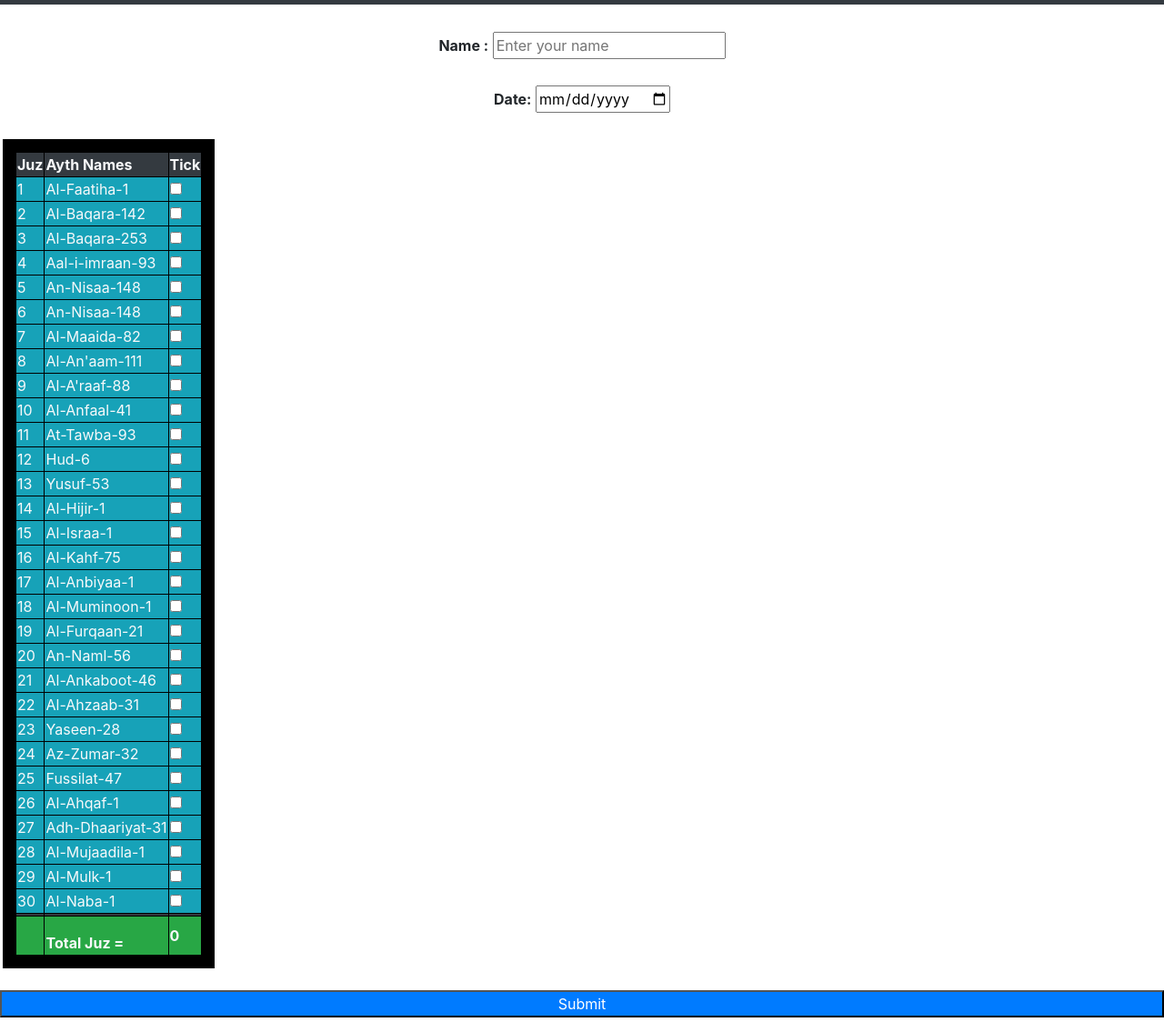
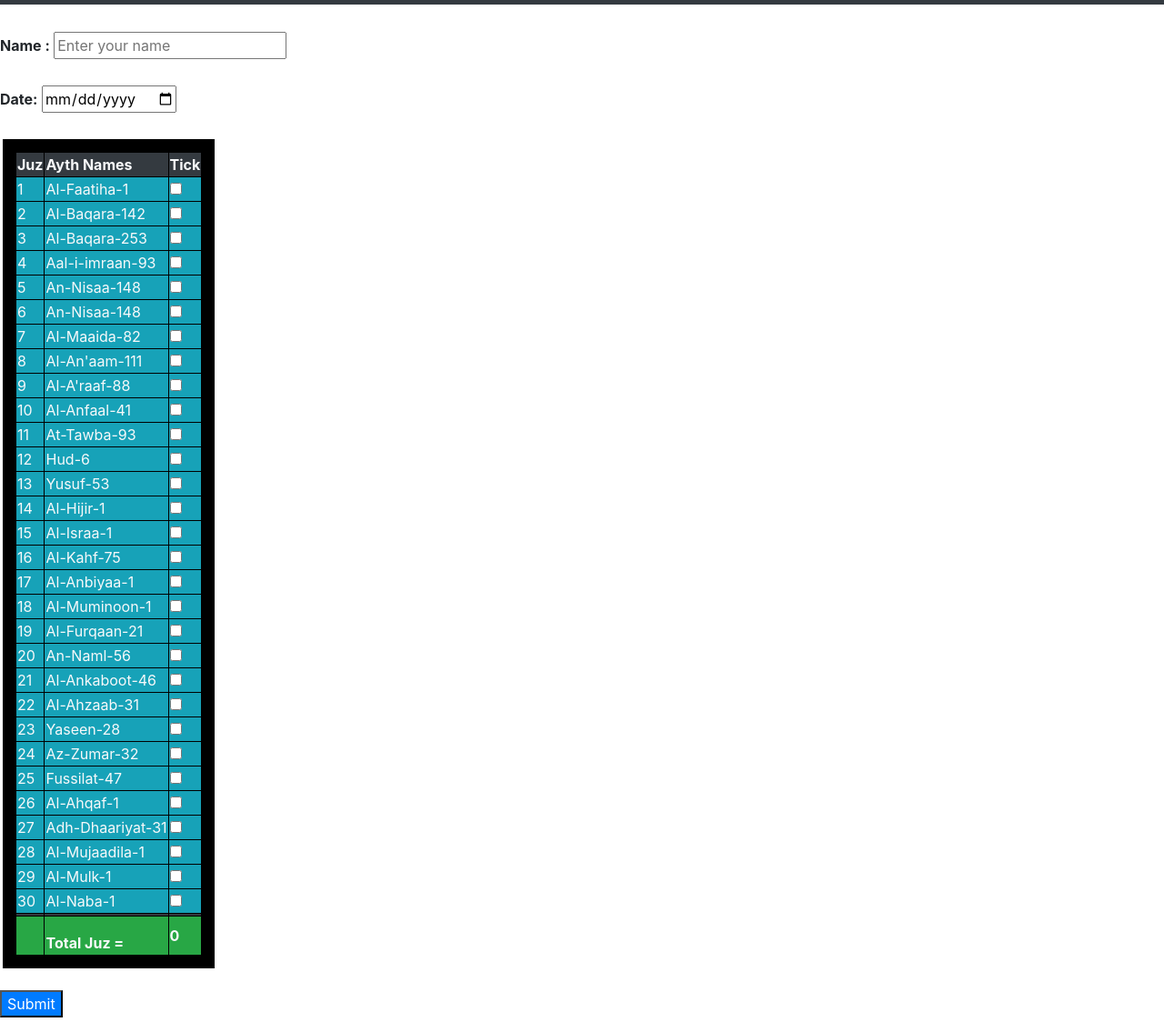
Before and after one commit to muahmmed6890/Dawthquran, a plain HTML site: page index.html in a window 1280 px wide. Shown: the part 61-1196 px from the top of the page at 91% size. Drawn offline with nearby package versions, Linux system fonts and the light colour scheme.

Commit message:
Update index.html

```diff
--- a/index.html
+++ b/index.html
@@ -18,13 +18,13 @@
 </nav>
 <br></br>
 </header>
-<div class="text-center "><br></br>
+<div><br></br>
 <label><strong> Name :</strong></label>
-<input name="namee" class="field" type="text" placeholder="Enter your name">
+<input type="text" placeholder="Enter your name">
 
 <br></br>
 <label><strong>Date:</strong></label>
-<input name="datee" class="field" type="date">
+<input type="date">
 <br></br>
 </div>
 
@@ -255,8 +255,8 @@ document.querySelectorAll("input[name=ayth]").forEach(i=>{
 </br>
 
 
-<p class="text-center " >
-<input class="bg-primary text-white " id="btn" type="submit" style="width:100%;" value="Submit">
+<p >
+<input class="bg-primary text-white " id="btn" type="submit" value="Submit">
 </p>
 
 </form>
```
